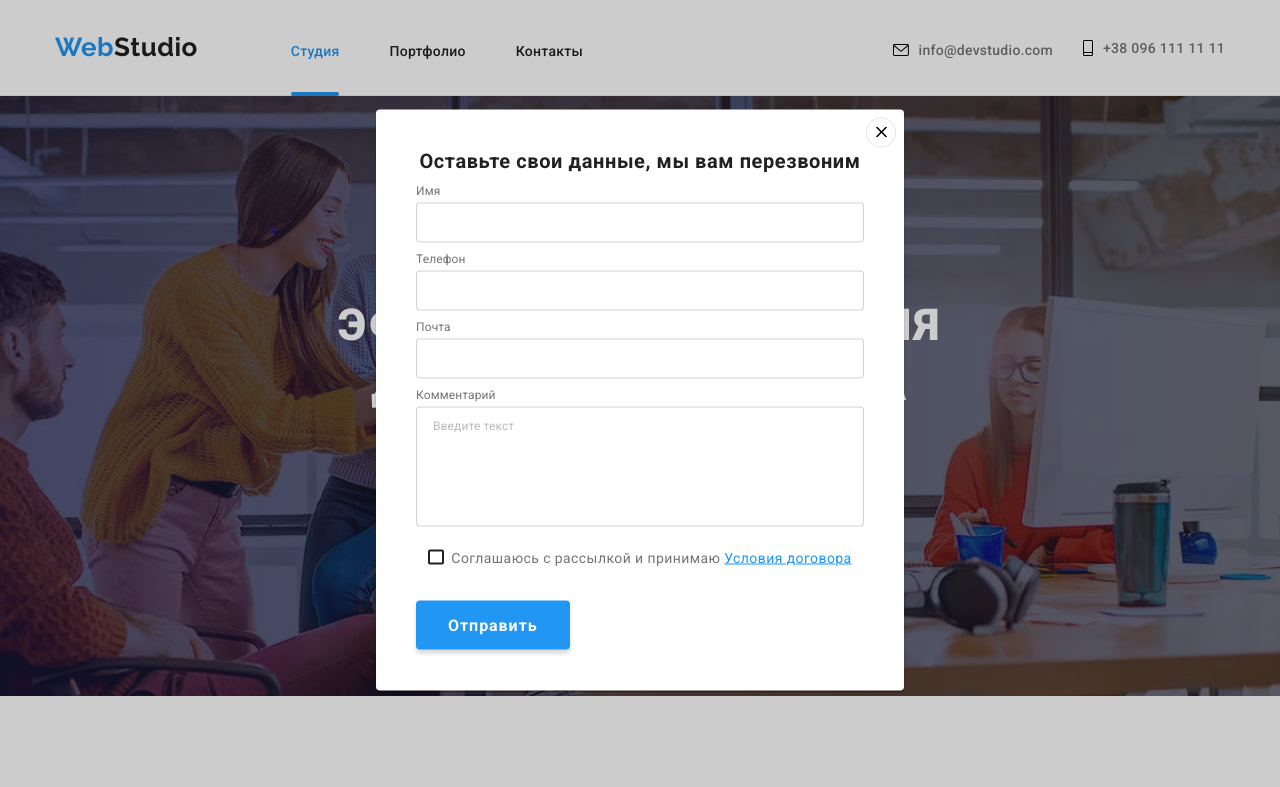
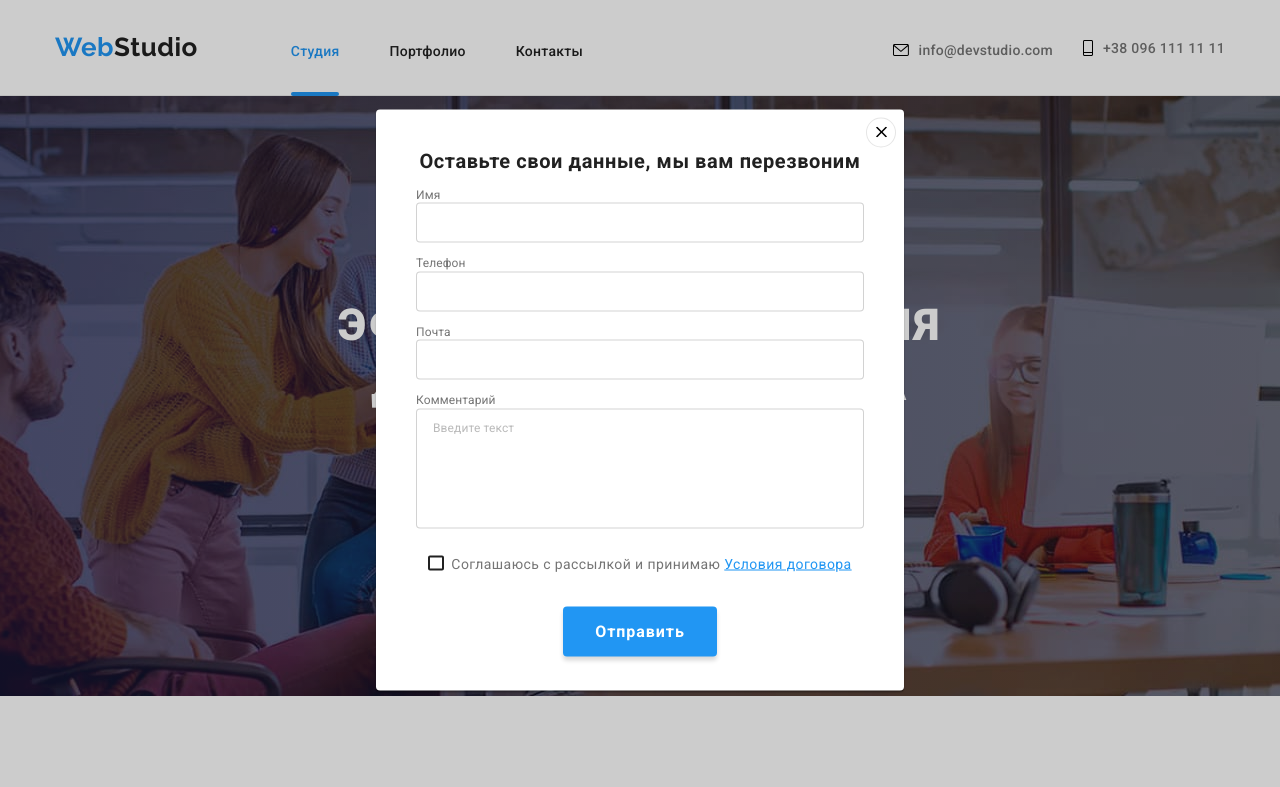
Before and after one commit to olha-shamrai/goit-markup-hw-06, a plain HTML site: page index.html in a window 1280 px wide. Both pictures are taken after a click on the button "Заказать услугу". Shown: the top 787 px of the page. Drawn offline with nearby package versions, Linux system fonts and the light colour scheme.

Commit message:
Вносит изменения

```diff
--- a/css/styles.css
+++ b/css/styles.css
@@ -701,6 +701,10 @@ header .container {
     fill: var(--accent-color);
 }
 
+.form {
+    display: flex;
+    flex-direction: column;
+}
 
 .form-title {
     font-weight: bold;
@@ -714,8 +718,7 @@ header .container {
 
 .form-field {
     position: relative;
-    display: flex;
-    flex-direction: column;
+
     margin-bottom: 10px;
     height: 100%;
 }
@@ -857,3 +860,7 @@ header .container {
     transition: opacity 250ms cubic-bezier(0.4, 0, 0.2, 1);
     background-origin: border-box;
 }
+
+.checkbox-button {
+    margin: 0 auto;
+}
--- a/index.html
+++ b/index.html
@@ -419,11 +419,11 @@
                 </svg>
             </button>
 
-            <form action="" class="form">
+            <form class="form">
                 <p class="form-title">Оставьте свои данные, мы вам перезвоним</p>
 
                 <div class="form-field">
-                <label for="name" class="form-label">Имя</label>
+                <label class="form-label">Имя</label>
                     <input type="text" name="name" class="form-input">
                     <svg class="form-icon" width="18" height="18">
                         <use href="./images/icons.svg#icon-name"></use>
@@ -431,7 +431,7 @@
                 </div>
 
                 <div class="form-field">
-                    <label for="tel" class="form-label">Телефон</label>
+                    <label class="form-label">Телефон</label>
                     <input type="tel" name="tel" class="form-input">
                     <svg class="form-icon" width="18" height="18">
                         <use href="./images/icons.svg#icon-tel"></use>
@@ -439,7 +439,7 @@
                 </div>
 
                 <div class="form-field">
-                    <label for="email" class="form-label">Почта</label>
+                    <label class="form-label">Почта</label>
                     <input type="email" name="email" class="form-input">
                     <svg class="form-icon" width="18" height="18">
                         <use href="./images/icons.svg#icon-email"></use>
@@ -447,7 +447,7 @@
                 </div>
 
                 <div class="form-field comment">
-                    <label for="comment" class="form-label">Комментарий</label>
+                    <label class="form-label">Комментарий</label>
                     <textarea name="comment" rows="5" placeholder="Введите текст" class="form-textarea"></textarea>
                 </div>
 
@@ -457,10 +457,10 @@
                         <use href="./images/icons.svg#icon-checked"></use>
                     </svg>
 
-                    <label for="checkbox" class="checkbox-terms">Соглашаюсь с рассылкой и принимаю <span class="terms-link">Условия договора</span></label>
+                    <label class="checkbox-terms">Соглашаюсь с рассылкой и принимаю <span class="terms-link">Условия договора</span></label>
                 </div>
 
-                <button type="submit" class="submit">Отправить</button>
+                <button type="submit" class="submit checkbox-button">Отправить</button>
 
             </form>
         </div>
```
